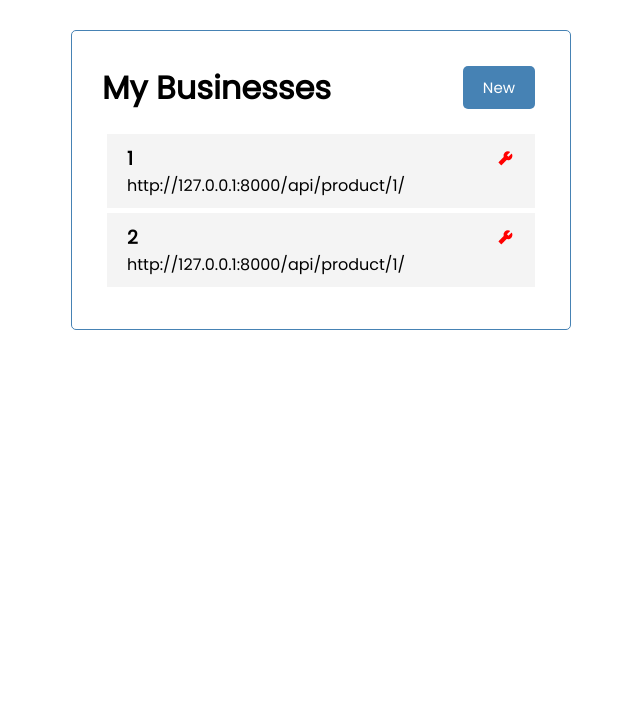
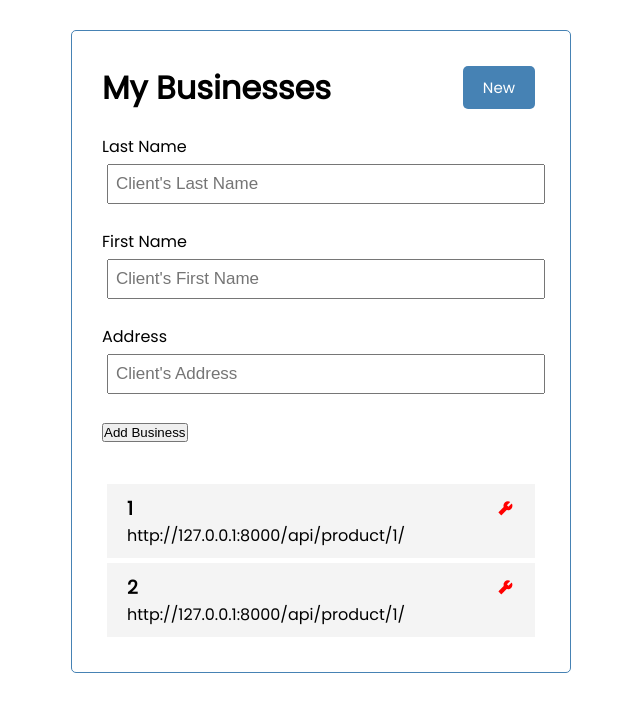
Before and after one commit to alistairliya/django, a React (Create React App) app in the folder my-react-app/: page / in a window 1280 px wide. Shown: the top 712 px of the page, without its empty margins (319-959 px from the left). Built offline with nearby package versions, Linux system fonts and the light colour scheme.

Commit message:
form to add business. Will follow this design for now and then refactor later.

```diff
--- a/my-react-app/src/App.js
+++ b/my-react-app/src/App.js
@@ -1,6 +1,7 @@
 import {useState} from 'react'
 import Header from './components/Header'
 import Businesses from './components/Businesses'
+import NewBusiness from './components/NewBusiness'
 
 function App() {
 
@@ -53,6 +54,7 @@ function App() {
   return (
     <div className="container">
       <Header title='My Businesses'/>
+      <NewBusiness/>
       {businesses.length > 0?<Businesses businesses = {businesses} onEdit = {editBusiness} onToggle={toggleReminder}/> : 'No business to show'}
     </div>
   );
--- a/my-react-app/src/components/NewBusiness.js
+++ b/my-react-app/src/components/NewBusiness.js
@@ -2,7 +2,21 @@
 
 const NewBusiness = () => {
   return (
-    <div>NewBusiness</div>
+    <form className="add-form">
+        <div className="form-control">
+            <label>Last Name</label>
+            <input type='text' placeholder="Client's Last Name" />
+        </div>
+        <div className="form-control">
+            <label>First Name</label>
+            <input type='text' placeholder="Client's First Name" />
+        </div>
+        <div className="form-control">
+            <label>Address</label>
+            <input type='text' placeholder="Client's Address" />
+        </div>
+        <input type='submit' value='Add Business' />
+    </form>
   )
 }
 
```
